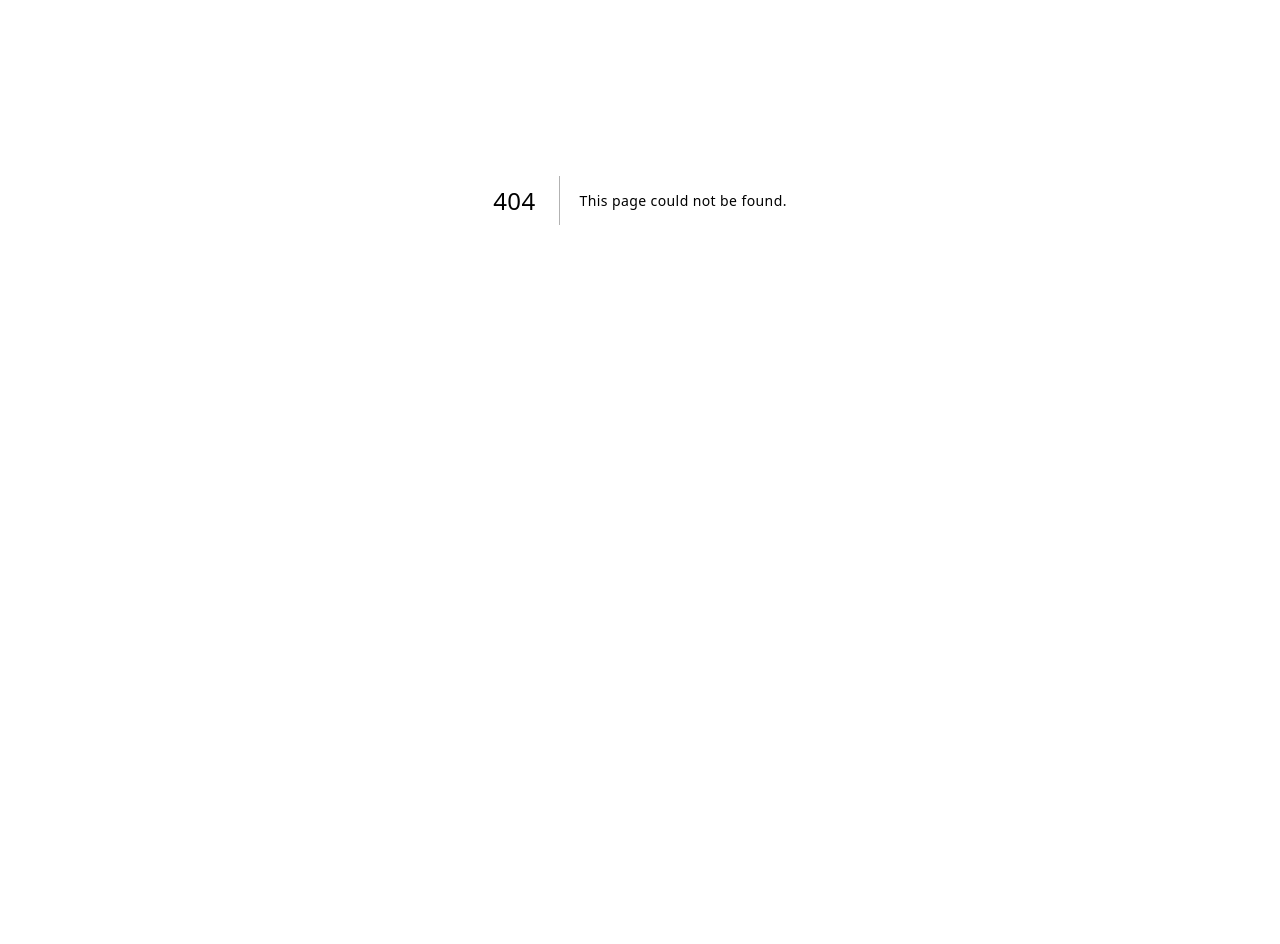
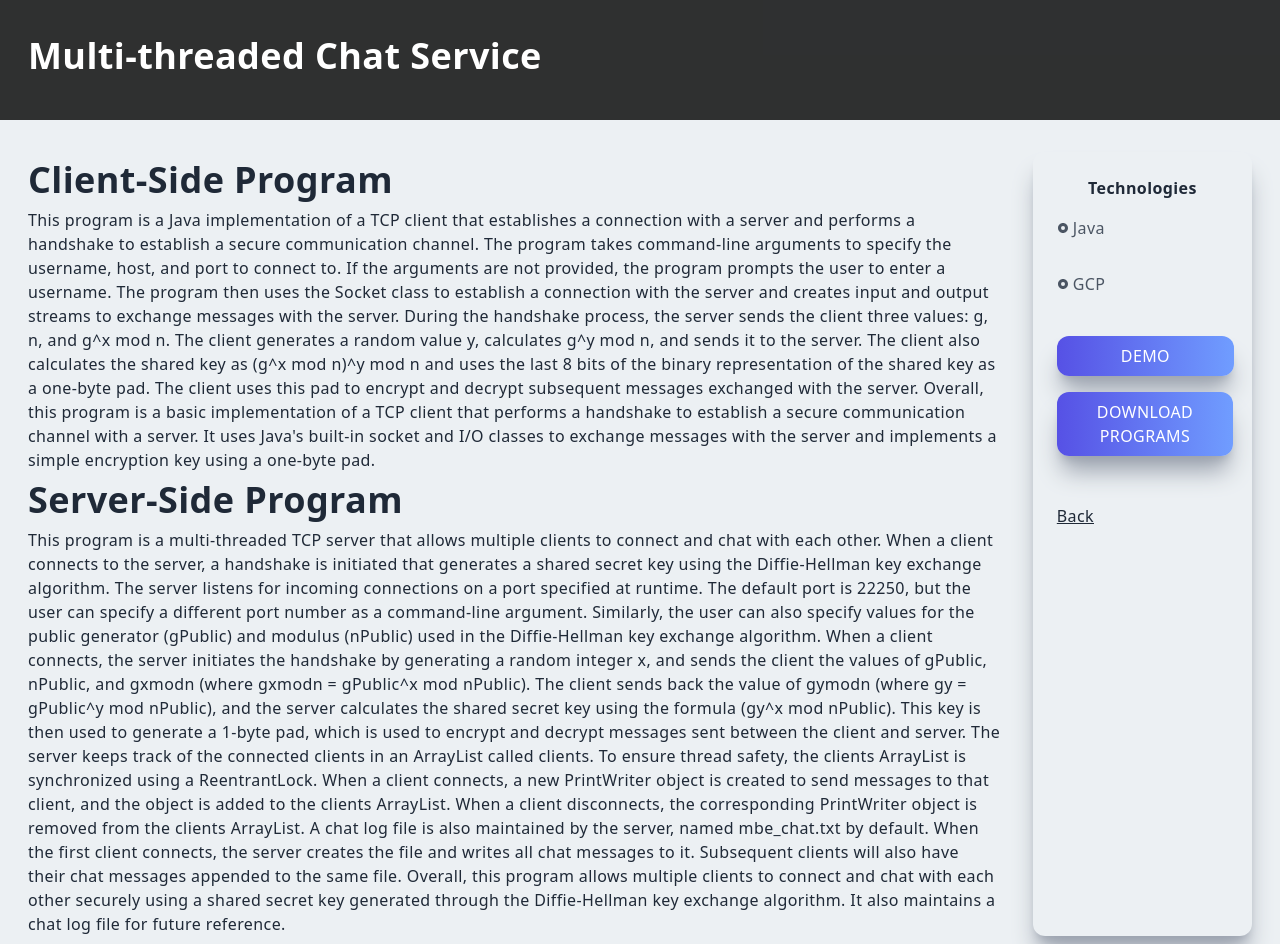
Before and after one commit to mabenlouc/portfolio-mb, a Next.js app: page /MTClientServer in a window 1280 px wide. Before the commit this address had no page. Shown: the part 200-1144 px from the top of the page. Before the commit the page ends 800 px from the top, so only its background shows below. Built offline with nearby package versions, Linux system fonts and the light colour scheme.

Commit message:
added Multi-threaded client server project to portfolio including demo and downloadable programs

```diff
--- a/components/Projects.jsx
+++ b/components/Projects.jsx
@@ -28,6 +28,12 @@
                 backgroundImg="https://drive.google.com/file/d/1922znaucAqqEUOwgeRYjVvgPYSSga67G/preview"
                 projectUrl='/kombat'
             />
+            <ProjectItem
+                title='Secure Multi-threaded Chat Service'
+                technologies='Java, GCP'
+                backgroundImg="https://drive.google.com/file/d/1hfOYLO-ZFUaN3Ew6sv9upQhcMI2k5S43/preview"
+                projectUrl='/MTClientServer'
+            />
 {/*
             <ProjectItem
                 title='Luxury Rentals'
--- /dev/null
+++ b/pages/MTCSDemo.jsx
@@ -0,0 +1,18 @@
+import React from 'react';
+import Link from 'next/link';
+
+const MTCSDemo = () => {
+  return (
+    <div className='max-w-[1240px] w-full h-full mx-auto p-2 flex justify-center items-center pt-40'>
+        <iframe src="https://www.youtube.com/embed/IwUHHD4-z70" width="962" height="624" frameborder="0" allow="accelerometer; autoplay; clipboard-write; encrypted-media; gyroscope; picture-in-picture; web-share" allowfullscreen></iframe>
+        <div>
+        <Link href='/#projects'>
+            <p className='px-8 py-2 mt-4 mr-8 underline cursor-pointer'>Back</p>
+        </Link>
+        </div>
+    </div>
+
+  )
+}
+
+export default MTCSDemo
--- /dev/null
+++ b/pages/MTClientServer.jsx
@@ -0,0 +1,63 @@
+import React from 'react';
+import Image from 'next/image';
+import {RiRadioButtonFill} from 'react-icons/ri'
+import Link from 'next/link';
+
+const MTClientServer = () => {
+  return (
+    <div className='w-full'>
+        <div className='w-screen h-[30vh] lg:h-[40vh] relative'>
+            <div className='absolute top-0 left-0 w-full h-[30vh] lg:h-[40vh] bg-black/80 z-10' />
+            <div className='absolute top-[80%] max-w-[1240px] w-full left-[50%] right-[50%] translate-x-[-50%] translate-y-[-50%] text-white z-10 p-2'>
+                <h2 className='py-2'>Multi-threaded Chat Service</h2>
+            </div>
+        </div>
+
+        <div className='max-w-[1240px] mx-auto p-2 grid md:grid-cols-5 gap-8 pt-8'>
+            <div className='col-span-4'>
+                <h2 className='py-2'>Client-Side Program</h2>
+                <p>
+                This program is a Java implementation of a TCP client that establishes a connection with a server and performs a handshake to establish a secure communication channel. The program takes command-line arguments to specify the username, host, and port to connect to. If the arguments are not provided, the program prompts the user to enter a username. The program then uses the Socket class to establish a connection with the server and creates input and output streams to exchange messages with the server.
+
+During the handshake process, the server sends the client three values: g, n, and g^x mod n. The client generates a random value y, calculates g^y mod n, and sends it to the server. The client also calculates the shared key as (g^x mod n)^y mod n and uses the last 8 bits of the binary representation of the shared key as a one-byte pad. The client uses this pad to encrypt and decrypt subsequent messages exchanged with the server.
+
+Overall, this program is a basic implementation of a TCP client that performs a handshake to establish a secure communication channel with a server. It uses Java's built-in socket and I/O classes to exchange messages with the server and implements a simple encryption key using a one-byte pad.
+                </p>
+                <h2 className='py-2'>Server-Side Program</h2>
+                <p>
+                This program is a multi-threaded TCP server that allows multiple clients to connect and chat with each other. When a client connects to the server, a handshake is initiated that generates a shared secret key using the Diffie-Hellman key exchange algorithm.
+
+The server listens for incoming connections on a port specified at runtime. The default port is 22250, but the user can specify a different port number as a command-line argument. Similarly, the user can also specify values for the public generator (gPublic) and modulus (nPublic) used in the Diffie-Hellman key exchange algorithm.
+
+When a client connects, the server initiates the handshake by generating a random integer x, and sends the client the values of gPublic, nPublic, and gxmodn (where gxmodn = gPublic^x mod nPublic). The client sends back the value of gymodn (where gy = gPublic^y mod nPublic), and the server calculates the shared secret key using the formula (gy^x mod nPublic). This key is then used to generate a 1-byte pad, which is used to encrypt and decrypt messages sent between the client and server.
+
+The server keeps track of the connected clients in an ArrayList called clients. To ensure thread safety, the clients ArrayList is synchronized using a ReentrantLock. When a client connects, a new PrintWriter object is created to send messages to that client, and the object is added to the clients ArrayList. When a client disconnects, the corresponding PrintWriter object is removed from the clients ArrayList.
+
+A chat log file is also maintained by the server, named mbe_chat.txt by default. When the first client connects, the server creates the file and writes all chat messages to it. Subsequent clients will also have their chat messages appended to the same file.
+
+Overall, this program allows multiple clients to connect and chat with each other securely using a shared secret key generated through the Diffie-Hellman key exchange algorithm. It also maintains a chat log file for future reference.
+                </p>
+
+            </div>
+            <div className='col-span-4 md:col-span-1 shadow-xl shadow-gray-400 rounded-xl p-4'>
+                <div className='p-2'>
+                <p className='text-center font-bold pb-2'>Technologies</p>
+                        <p className='text-gray-600 py-2 flex items-center'><RiRadioButtonFill className='pr-1' />Java</p>
+                        <p className='text-gray-600 py-6 flex items-center'><RiRadioButtonFill className='pr-1' />GCP</p>
+                <Link href='MTCSDemo'>
+                <button className='px-16 py-2 mt-4 mr-8'>Demo</button>
+                </Link>
+                <Link href='https://drive.google.com/file/d/1OLnoF9GuLi-9yXcL0qL8szEhsys1YWpm/view'>
+                <button className='px-10 py-2 mt-4'>Download Programs</button>
+                </Link>
+                <Link href='/#projects'>
+                <p className='py-12 underline cursor-pointer'>Back</p>
+                </Link>
+                </div>
+            </div>
+        </div>
+    </div>
+  );
+};
+
+export default MTClientServer;
```
